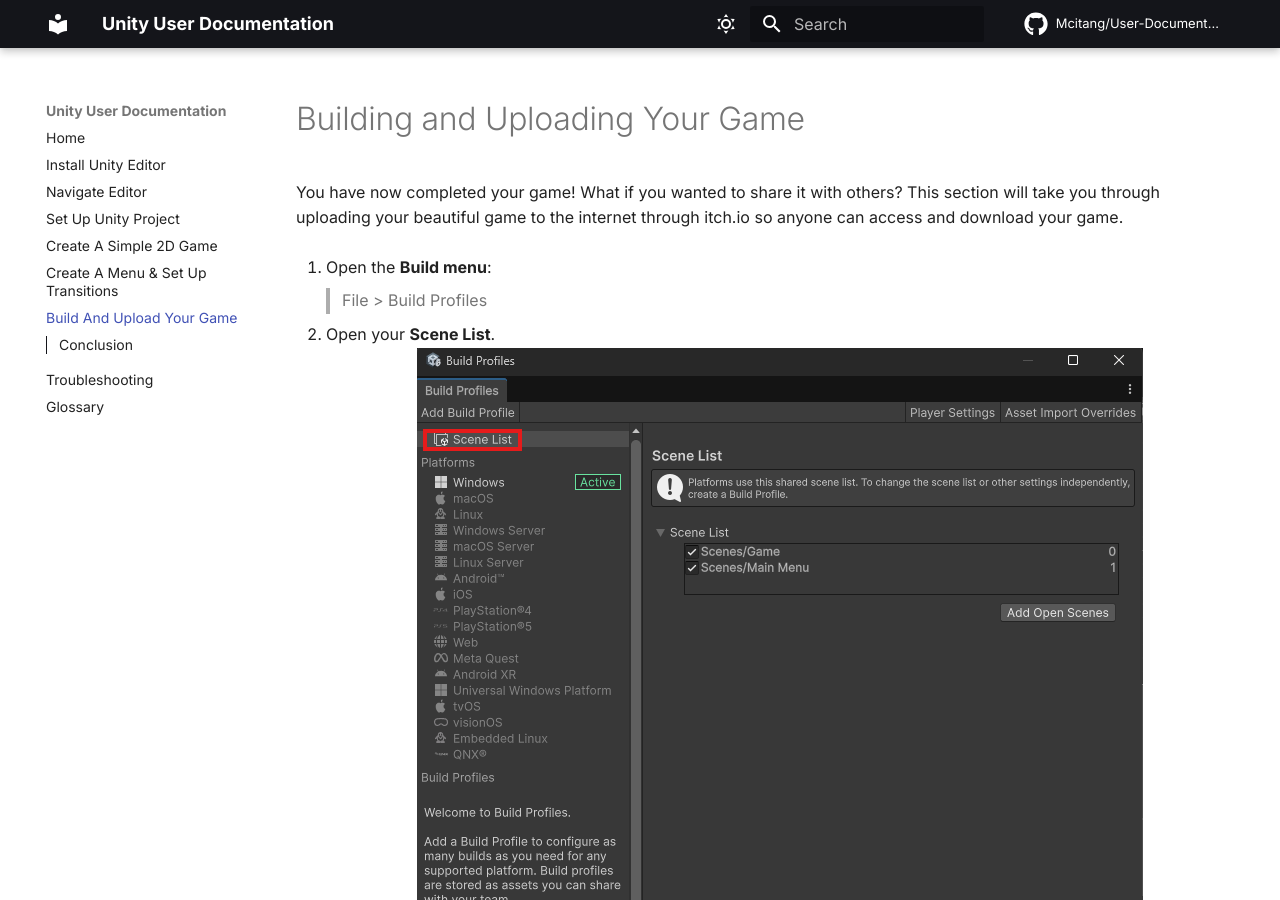
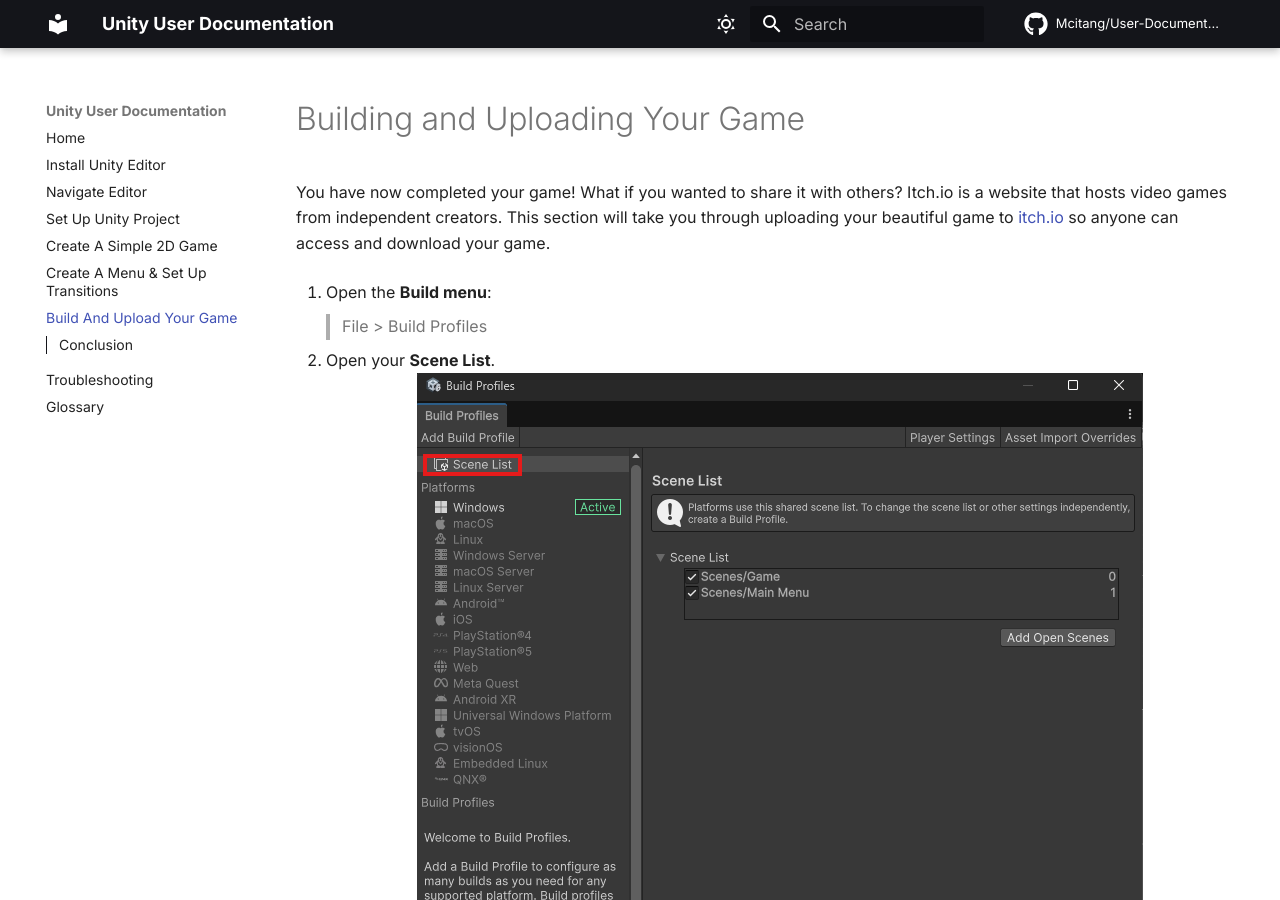
Before and after one commit to Mcitang/User-Documentation, an MkDocs documentation site: the page built from docs/build-game.md, in a window 1280 px wide and 900 px high. Built offline with MkDocs 1.6.1 and Material for MkDocs 9.7.7, drawn with Linux system fonts in a browser that asks for light colours; comment, search, counter and statistics services are not loaded.

Commit message:
Add itch.io explanation

```diff
--- a/docs/build-game.md
+++ b/docs/build-game.md
@@ -1,6 +1,6 @@
 # Building and Uploading Your Game
 
-You have now completed your game! What if you wanted to share it with others? This section will take you through uploading your beautiful game to the internet through itch.io so anyone can access and download your game.
+You have now completed your game! What if you wanted to share it with others? Itch.io is a website that hosts video games from independent creators. This section will take you through uploading your beautiful game to [itch.io][itch-url] so anyone can access and download your game.
 
 1. Open the **Build menu**:
 
```
